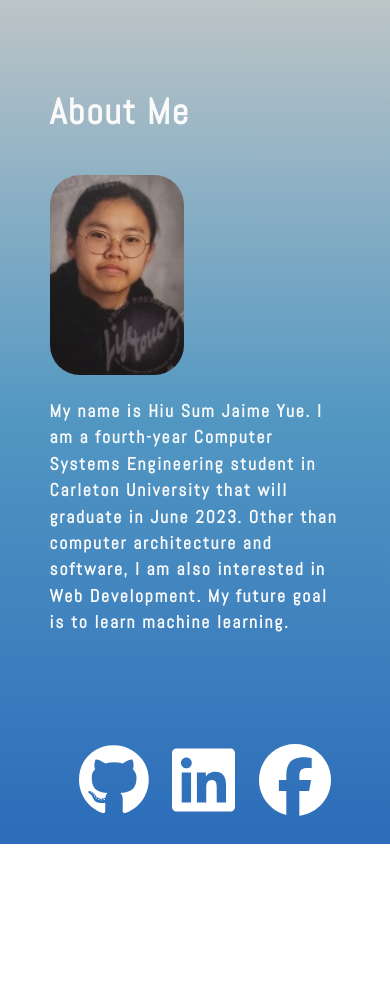
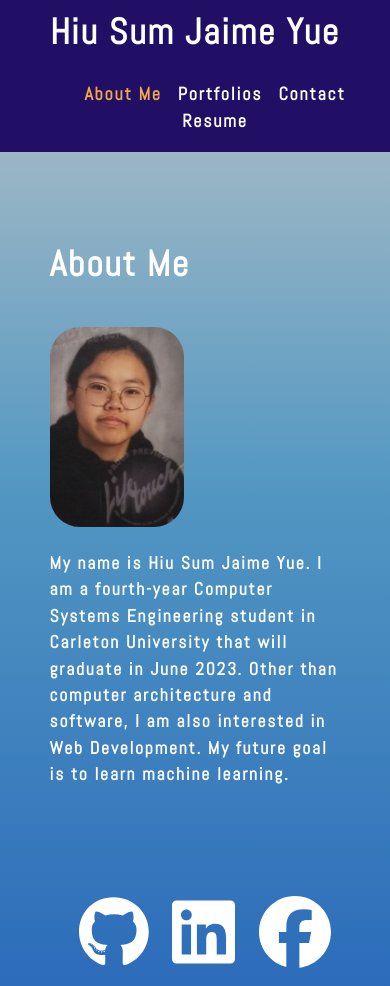
Before and after one commit to RyanOfEastview/react-portfolio, a React (Create React App) app: page / in a window 390 px wide. Before the commit the page ends 844 px from the top, so only its background shows below. Built offline with nearby package versions, Linux system fonts and the light colour scheme.

Commit message:
Add Nav component and css

```diff
--- a/src/App.js
+++ b/src/App.js
@@ -2,12 +2,29 @@ import React, { useState } from 'react';
 import './App.css';
 import About from './components/About';
 import Footer from './components/Footer';
+import Nav from './components/Nav';
 
 function App() {
+  const [categories] = useState([
+    {
+      name: 'About Me',
+      description: 'Photos of grocery stores, food trucks, and other commercial projects',
+    },
+    { name: 'Portfolios', description: 'Portraits of people in my life' },
+    { name: 'Contact', description: 'Delicious delicacies' },
+    { name: 'Resume', description: 'Fields, farmhouses, waterfalls, and the beauty of nature' },
+  ]);
+  const [currentCategory, setCurrentCategory] = useState(categories[0]);
+  // const [contactSelected, setContactSelected] = useState(false);
   return (
     <div>
-      {/* <Nav>
-      </Nav> */}
+      <Nav
+        categories={categories}
+        setCurrentCategory={setCurrentCategory}
+        currentCategory={currentCategory}
+        // contactSelected={contactSelected}
+        // setContactSelected={setContactSelected}
+      ></Nav>
       <main>
         <div>
           <About></About>
--- /dev/null
+++ b/src/components/Nav/index.js
@@ -0,0 +1,41 @@
+import React, { useEffect } from "react";
+import { capitalizeFirstLetter } from "../../utils/helpers";
+
+function Nav(props) {
+    const {
+        categories = [],
+        setCurrentCategory,
+        currentCategory,
+        contactSelected,
+        setContactSelected
+    } = props;
+
+    return (
+        <header className="px-1">
+            <h1>
+                <a data-testid="link" href="/" >
+                    Hiu Sum Jaime Yue
+                </a>
+            </h1>
+            <nav>
+                <ul className="">
+                    {categories.map((category) => (
+                        <li className={`mx-1 ${currentCategory.name === category.name && 'navActive'}`} key={category.name}
+                        >
+                            <span
+                                onClick={() => {
+                                    setCurrentCategory(category);
+                                    setContactSelected(false);
+                                }}
+                            >
+                                {capitalizeFirstLetter(category.name)}
+                            </span>
+                        </li>
+                    ))}
+                </ul>
+            </nav>
+        </header >
+    );
+}
+
+export default Nav;
--- a/src/index.css
+++ b/src/index.css
@@ -7,10 +7,10 @@ main {
 }
 
 :root {
-  --primary: #8c54ff;
+  --primary: #210f65;
   --secondary: #F3A847;
   --tertiary: #B12704;
-  --light: #fafafa;
+  --white: #ffffff;
   --dark: #000000;
   --darker: #111111;
   --error: rgb(228, 46, 1);
@@ -37,7 +37,7 @@ body {
   line-height: 1.5;
   font-size: 18px;
   letter-spacing: .1em;
-  color: var(--light);
+  color: var(--white);
   font-family: var(--font-family);
   background: hsla(213, 62%, 45%, 1);
   background: linear-gradient(90deg, hsla(213, 62%, 45%, 1) 0%, hsla(203, 48%, 54%, 1) 50%, hsla(192, 8%, 76%, 1) 100%);
@@ -98,11 +98,35 @@ a:hover {
 }
 
 header {
-  background: var(--dark);
+  background-color: var(--primary);
+  display: flex;
+  justify-content: space-between;
+  flex-wrap: wrap;
+  position: sticky;
+  position: -webkit-sticky;
+  top: 0;
+  padding: 5px;
+  color: #ffffff;
+  z-index: 999;
+}
+
+
+header nav ul {
+  display: flex;
+  flex-wrap: wrap;
+  align-items: center;
+  list-style: none;
+}
+
+header nav ul li:hover {
+  background: var(--white);
+  color: var(--dark);
+  border-radius: 5px;
+  padding: 1px;
 }
 
 header a {
-  color: var(--light);
+  color: var(--white);
 }
 
 button {
@@ -310,7 +334,7 @@ a {
 footer {
   display: flex;
   flex-direction: row;
-   align-items: center;
+  align-items: center;
   justify-content: center;
 }
 
@@ -322,3 +346,26 @@ footer {
 .footer-icon:hover {
   color: #000000;
 }
+
+@media screen and (max-width: 980px) {
+  header {
+    padding-bottom: 0;
+    justify-content: center;
+    position: relative;
+  }
+
+  header h1 {
+    width: 100%;
+    text-align: center;
+  }
+
+  header nav ul {
+    margin-top: 20px;
+    width: 100%;
+    justify-content: center;
+  }
+
+  header nav ul li span {
+    font-size: 18px;
+  }
+}
```
